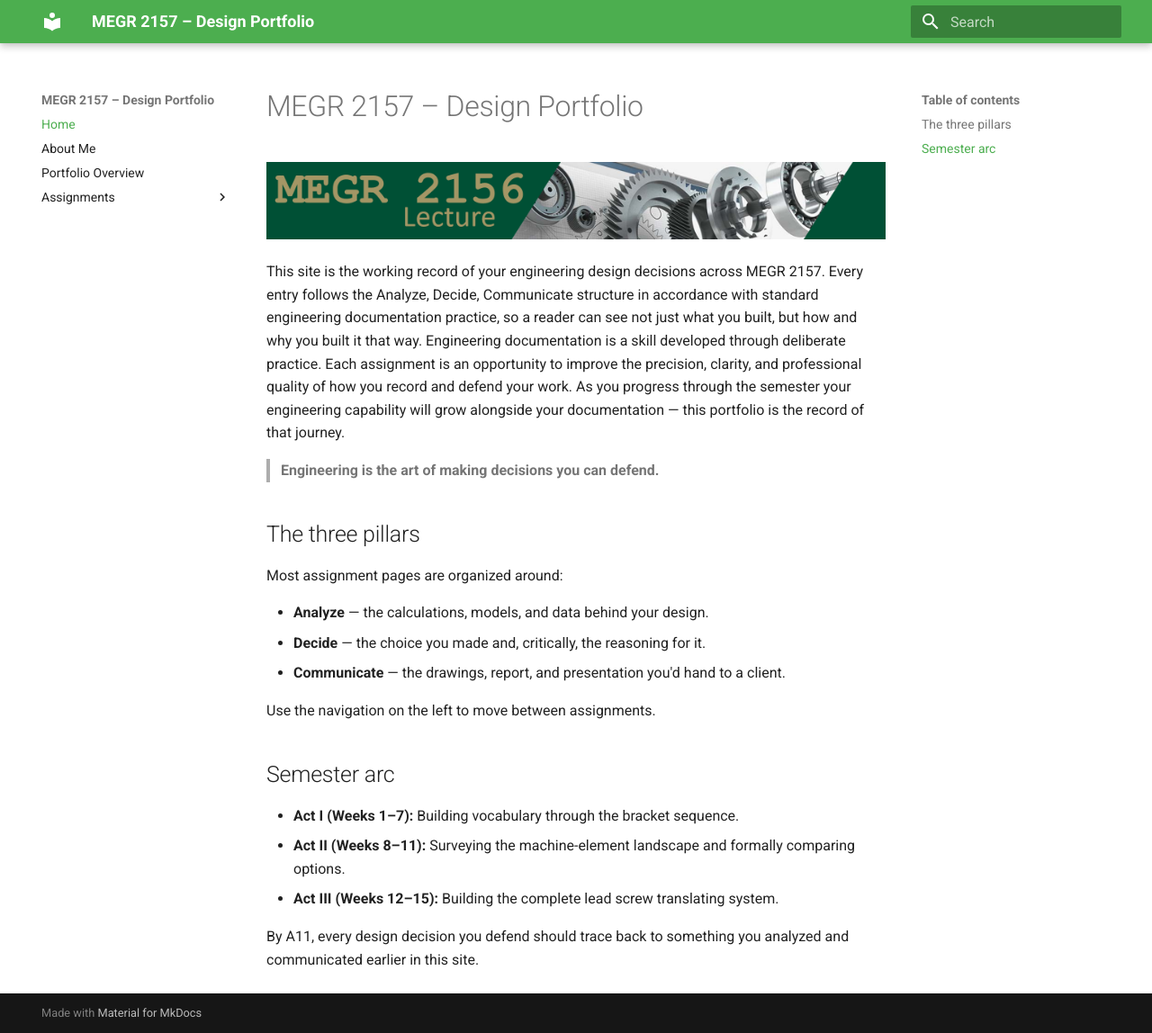
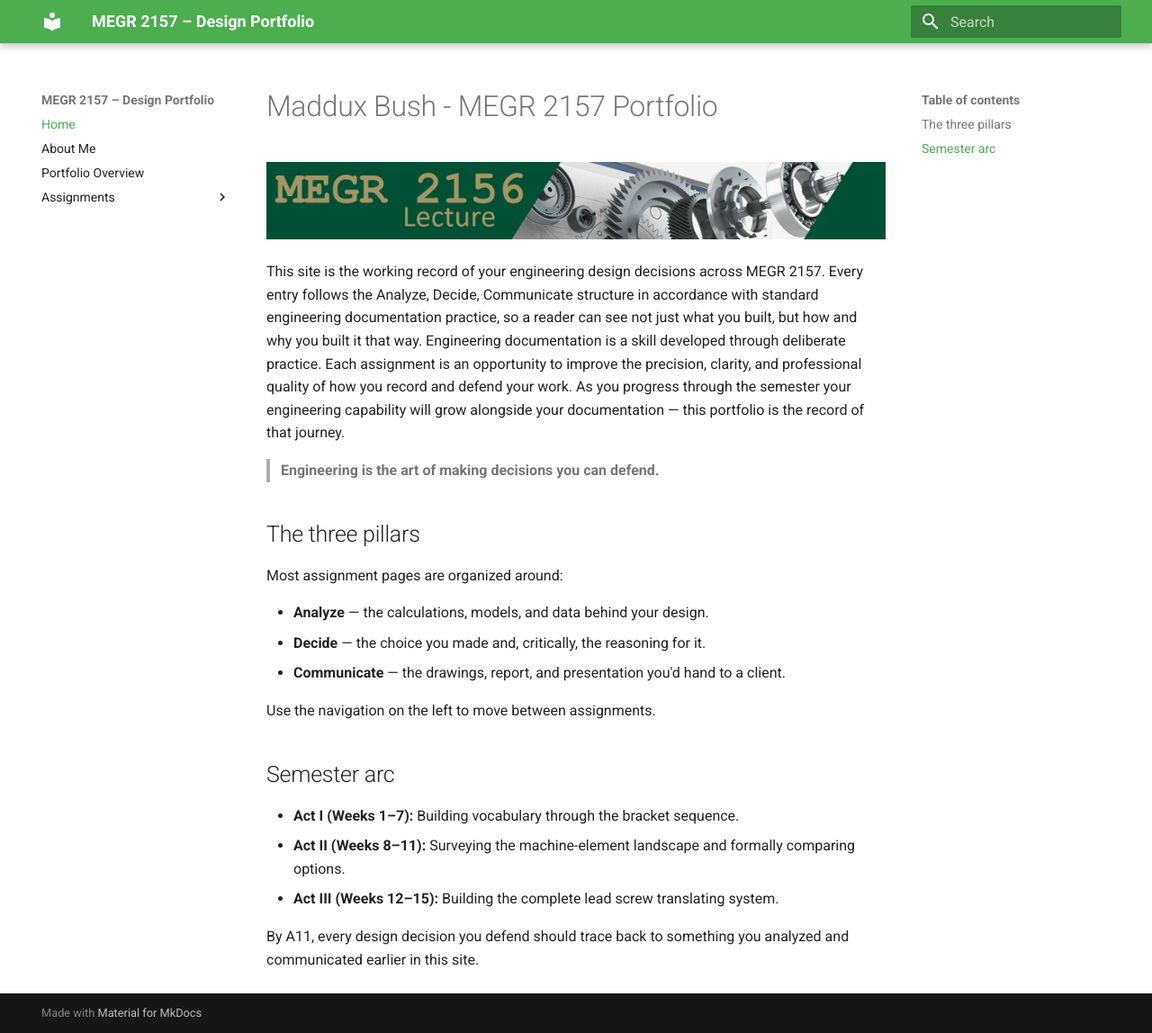
Before and after one commit to MadduxBush/megr2157-portfolio, an MkDocs documentation site: the page built from docs/index.md, in a window 1280 px wide and 1148 px high. Shown: the whole window at 90% size. Built offline with MkDocs 1.6.1 and Material for MkDocs 9.7.7, drawn with Linux system fonts in a browser that asks for light colours.

Commit message:
Update portfolio title and introduction

```diff
--- a/docs/index.md
+++ b/docs/index.md
@@ -1,4 +1,4 @@
-# MEGR 2157 – Design Portfolio
+# Maddux Bush - MEGR 2157 Portfolio
 
 ![MEGR 2156-7 Title](MEGR2156title.png)
 
```
